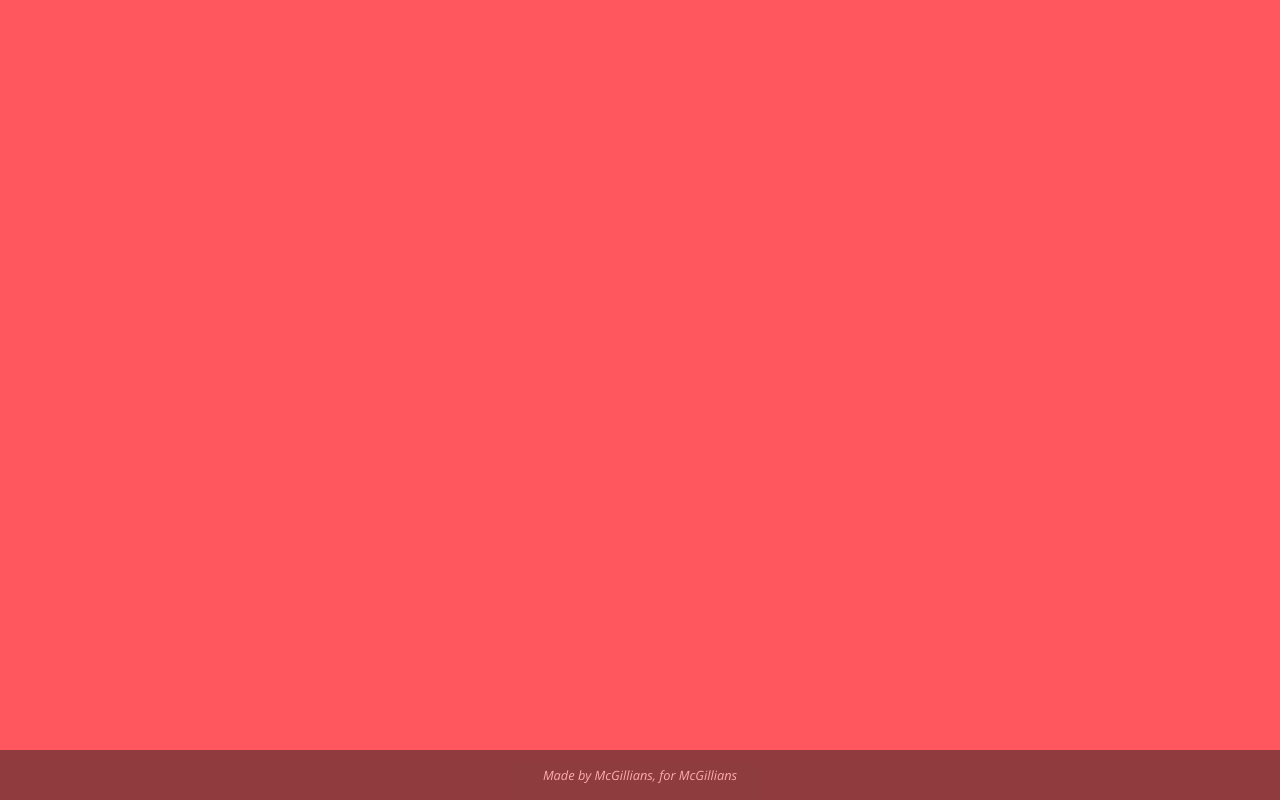
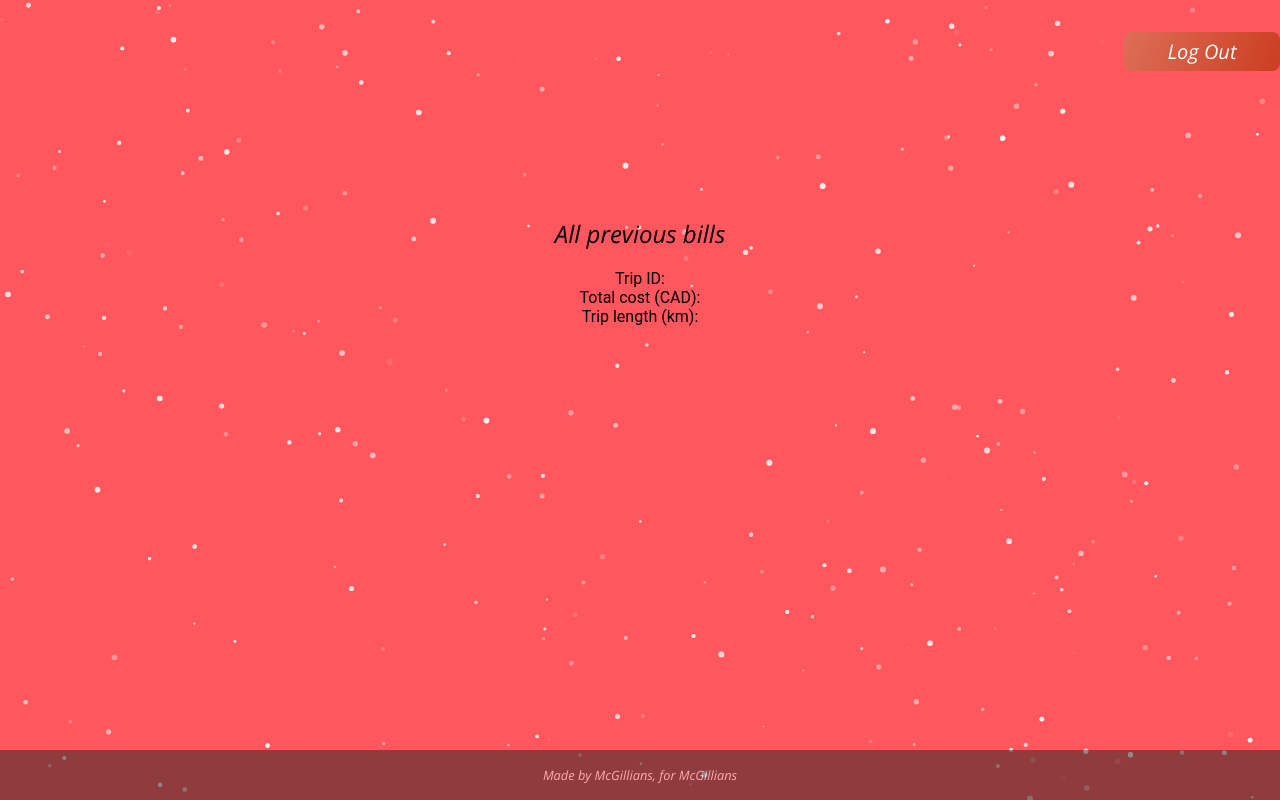
Before and after one commit to YazdanZ/McGill-ECSE428-Project, a React (Create React App) app in the folder frontend/: page /passenger-bill in a window 1280 px wide. Built offline with nearby package versions, Linux system fonts and the light colour scheme.

Commit message:
Added Passenger Bill page with relevant info

```diff
--- a/frontend/src/App.js
+++ b/frontend/src/App.js
@@ -9,6 +9,7 @@ import Create_Trip from './components/pages/Create_Trip'
 import TripDisplay from './components/pages/TripDisplay'
 import DisplayTripCost from './components/pages/DisplayTripCost'
 import AvailableDrivers from './components/pages/AvailableDrivers'
+import PassengerBill from './components/pages/PassengerBill'
 
 import './App.css'
 
@@ -27,6 +28,7 @@ export default function App() {
           <Route path='/display-trip-cost' element={<DisplayTripCost />} />
           <Route path='/trip-cost' element={<DisplayTripCost />} />
           <Route path='/display-trips' element={<AvailableDrivers />} />
+          <Route path='/passenger-bill' element={<PassengerBill />} />
         </Routes>
         <Footer />
       </div>
--- /dev/null
+++ b/frontend/src/components/pages/PassengerBill.jsx
@@ -0,0 +1,35 @@
+import React from 'react'
+import ParticlesComponent from '../Particles'
+import '../../App.css'
+import Logout from '../button/Logout'
+
+export default function PassengerBill() {
+    return (
+        <div className='App-header'>
+            <ParticlesComponent />
+            <div className="centered">
+                <Logout />
+                <br></br>
+                <br></br>
+                <br></br>
+                <h2>All previous bills</h2>
+                <br></br>
+                <label>Trip ID:</label>
+                <br></br>
+                <label>Total cost (CAD): </label>
+                <br></br>
+                <label>Trip length (km): </label>
+                <br></br>
+                {billDisplay}
+            </div>
+        </div>
+    )
+}
+
+function billDisplay() {
+    var text = "";
+    for (var i = 0; i < 5; i++) {
+        text += "<h2>All previous bills</h2> <br></br> <label>Trip ID:</label> <br></br> <label>Total cost (CAD): </label> <br></br> <label>Trip length (km): </label> <br></br>";
+    }
+    return text;
+}
```
